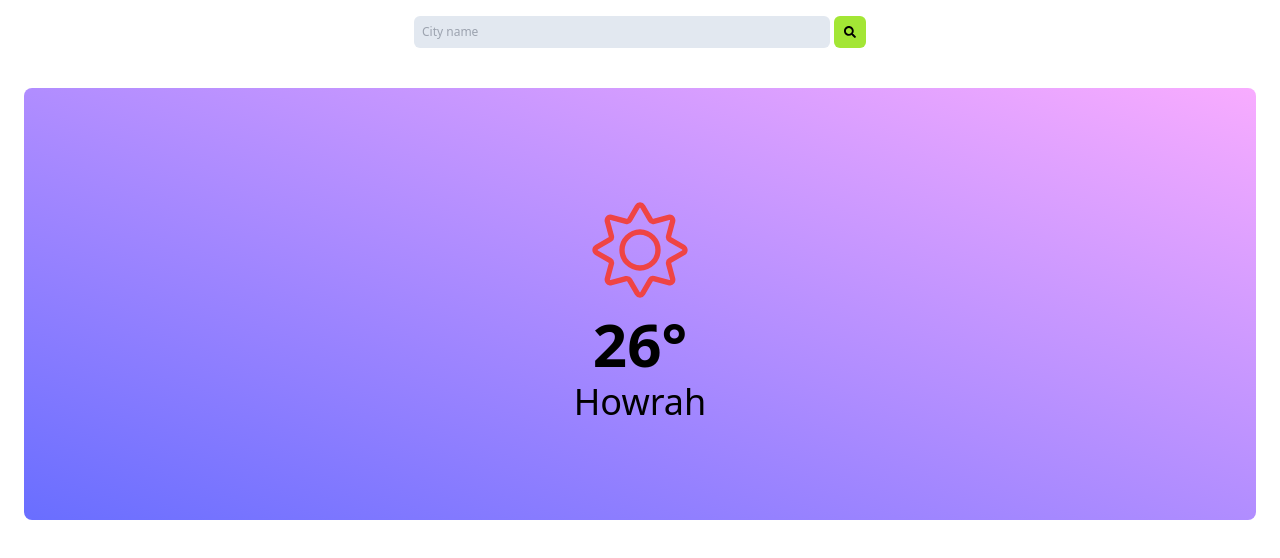
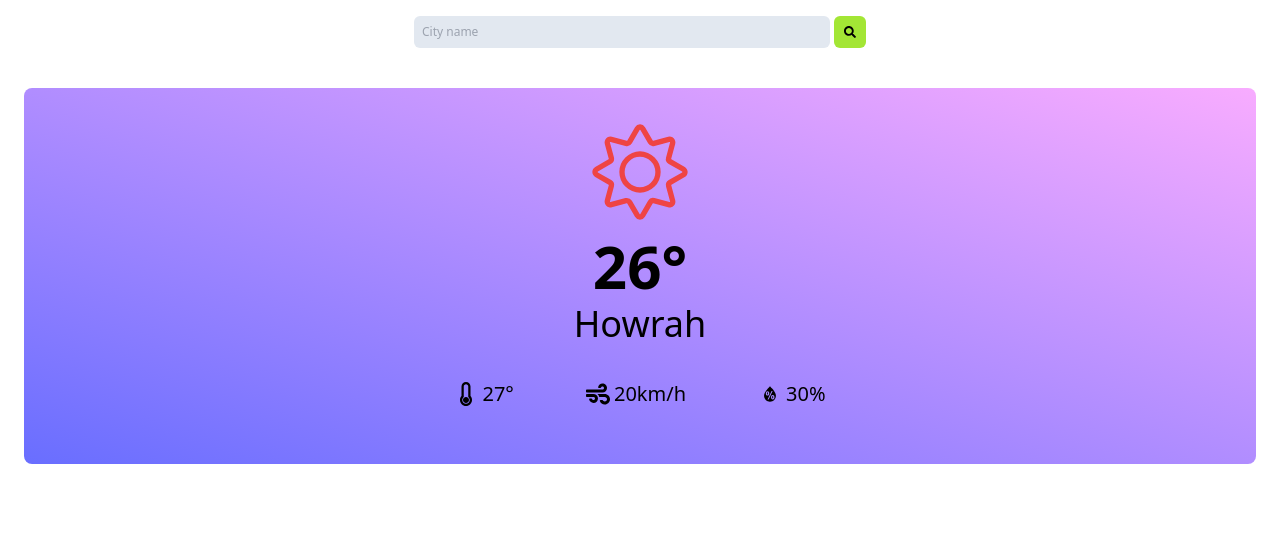
Before and after one commit to Sowdarjya/WeatherWise, a React (Vite) app: page / in a window 1280 px wide. Shown: the top 558 px of the page. Built offline with nearby package versions, Linux system fonts and the light colour scheme.

Commit message:
Added other info section

```diff
--- a/src/components/Weather.jsx
+++ b/src/components/Weather.jsx
@@ -1,13 +1,46 @@
 import React from "react";
 import { CiSun } from "react-icons/ci";
+import { FaThermometerEmpty } from "react-icons/fa";
+import { FaWind } from "react-icons/fa";
+import { WiHumidity } from "react-icons/wi";
 
 const Weather = () => {
+  const otherInfo = [
+    {
+      id: 1,
+      Icon: FaThermometerEmpty,
+      value: "27°",
+    },
+    {
+      id: 2,
+      Icon: FaWind,
+      value: "20km/h",
+    },
+    {
+      id: 1,
+      Icon: WiHumidity,
+      value: "30%",
+    },
+  ];
+
   return (
-    <div className="p-6 h-[30rem]">
+    <div className="p-6 h-auto">
       <div className="flex flex-col items-center justify-center bg-gradient-to-tr from-[#696eff] to-[#f8acff] rounded-lg h-full p-5">
         <CiSun className="text-red-500 text-9xl" />
         <h1 className="text-6xl font-semibold">26°</h1>
-        <p className="text-4xl mt-2">Howrah</p>
+        <h3 className="text-4xl mt-2">Howrah</h3>
+        <div className="flex">
+          {otherInfo.map(({ id, Icon, value }) => (
+            <div
+              key={id}
+              id={id}
+              className="flex items-center justify-around p-3 m-6"
+            >
+              <Icon className="mr-1 text-2xl" />{" "}
+              <span className="text-xl"> {value} </span>
+            </div>
+          ))}
+        </div>
       </div>
     </div>
   );
```
